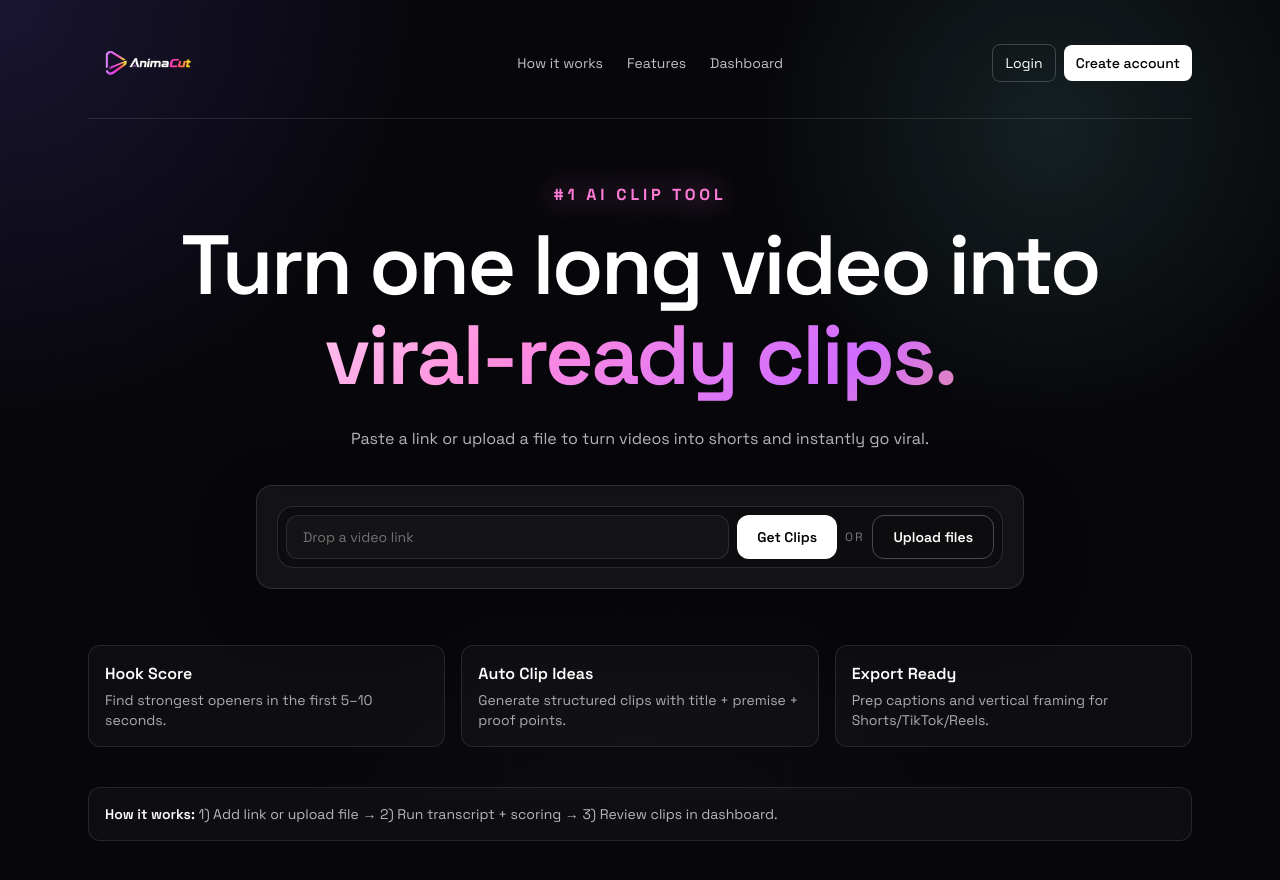
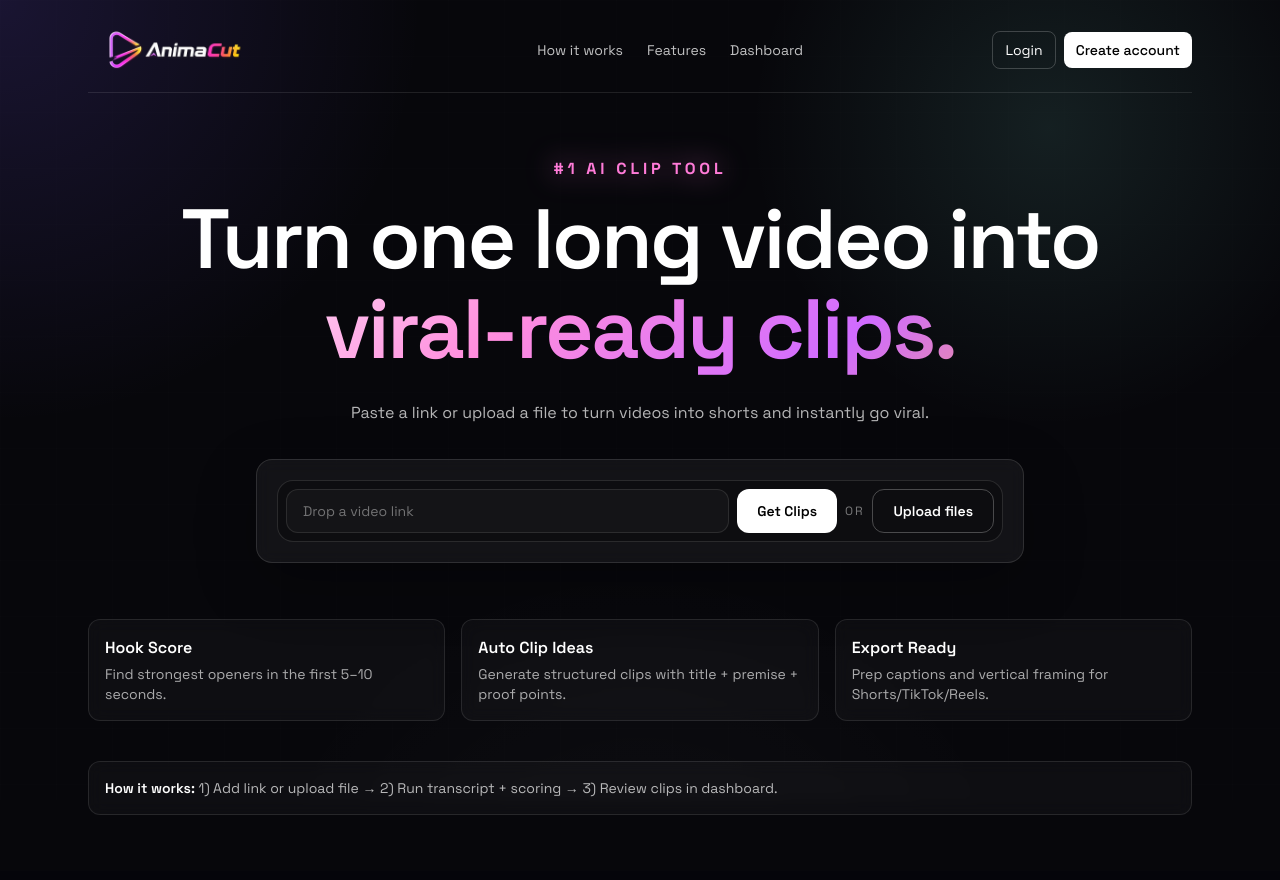
Before and after one commit to Duychinni/animecut, a Next.js app: page / in a window 1280 px wide. Shown: the top 880 px of the page. Built offline with nearby package versions, Linux system fonts and the light colour scheme; no server answers.

Commit message:
Crop and scale uploaded header logo for normal navbar sizing

```diff
--- a/components/nav/HomeLogoLink.tsx
+++ b/components/nav/HomeLogoLink.tsx
@@ -7,15 +7,15 @@ export function HomeLogoLink() {
     <button
       type="button"
       onClick={() => window.location.assign('/')}
-      className="cursor-pointer flex w-[220px] items-center justify-start overflow-visible"
+      className="cursor-pointer flex h-[52px] w-[260px] items-center justify-start overflow-hidden"
       aria-label="Go to AnimaCut home"
     >
       <Image
         src="/brand/animacut-wordmark.png"
         alt="AnimaCut"
-        width={420}
-        height={120}
-        className="h-[78px] w-auto max-w-none object-contain"
+        width={520}
+        height={140}
+        className="ml-[-6px] h-[120px] w-auto max-w-none object-contain"
         priority
       />
     </button>
```
